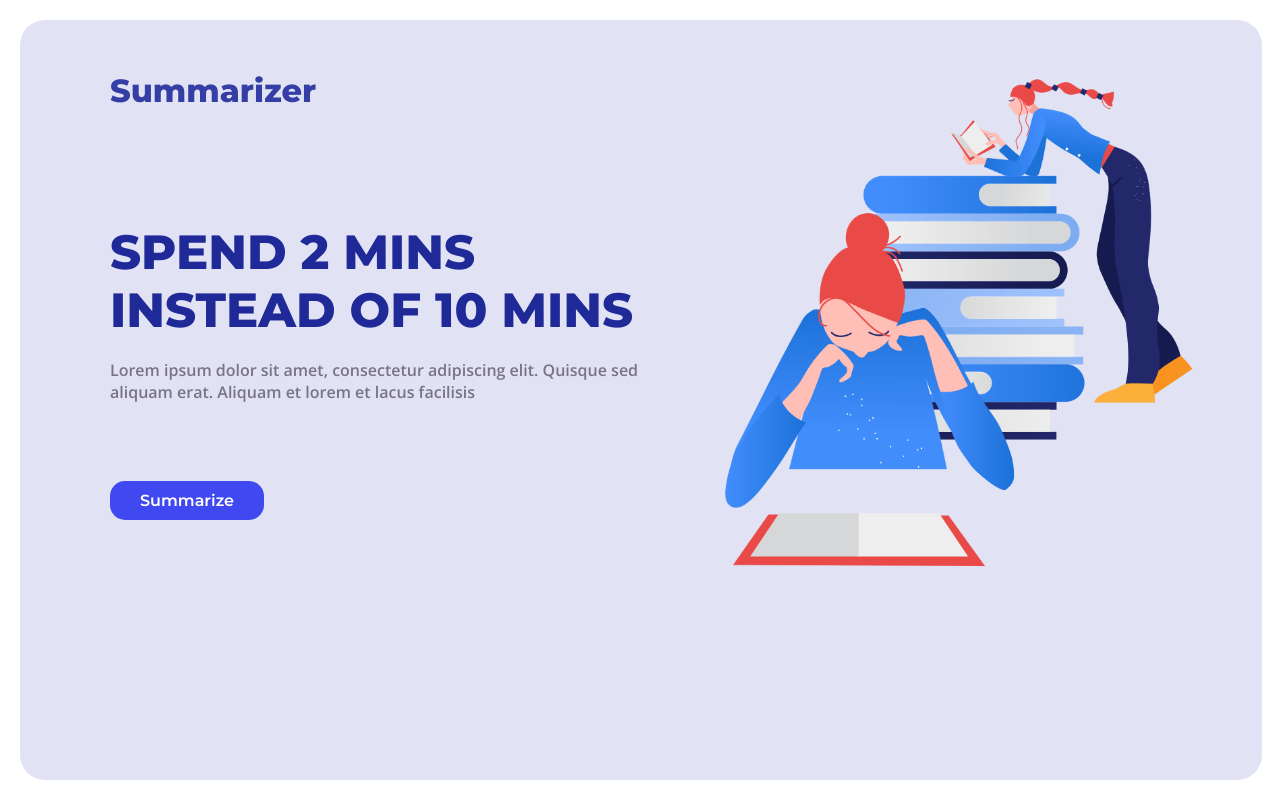
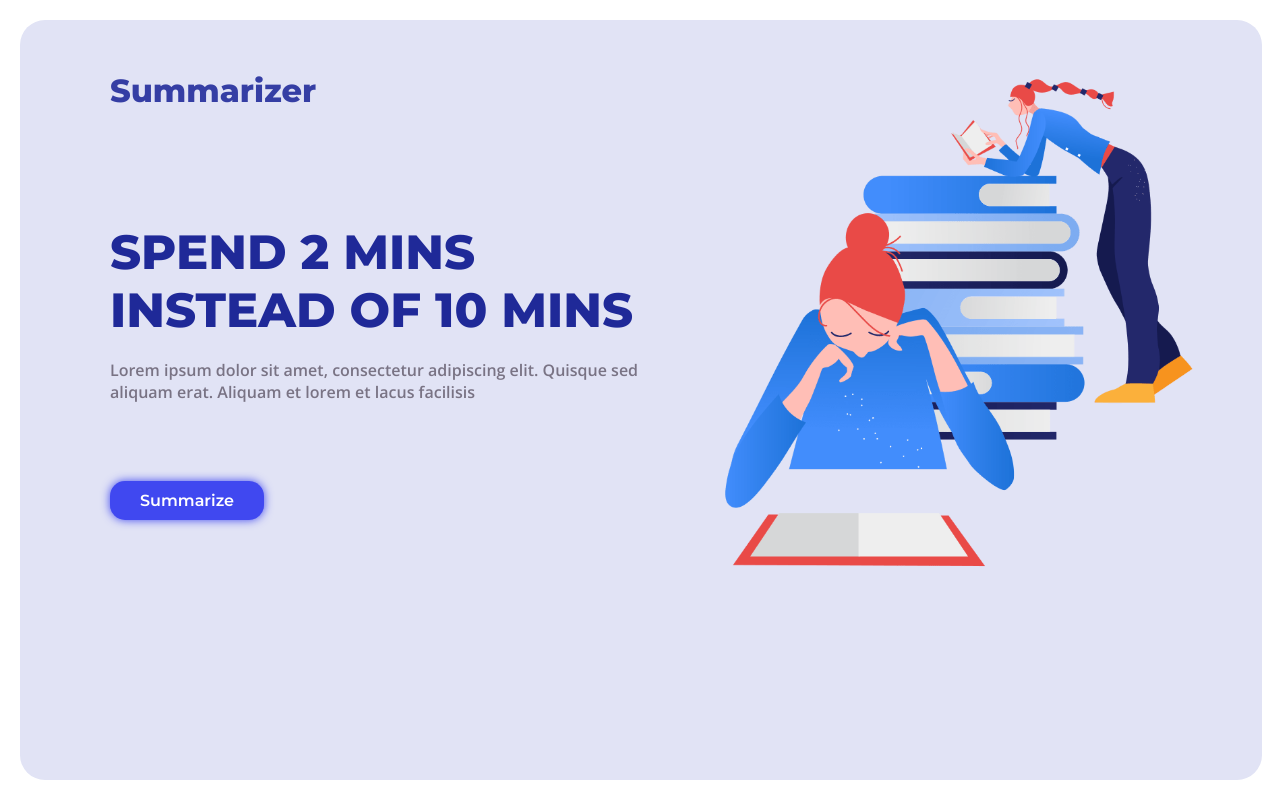
Before and after one commit to MLH-Fellowship/Shortify, a React (Create React App) app in the folder frontend/: page / in a window 1280 px wide. Built offline with nearby package versions, Linux system fonts and the light colour scheme.

Commit message:
👌 IMPROVE: styles

```diff
--- a/frontend/src/styles/frontui.css
+++ b/frontend/src/styles/frontui.css
@@ -28,6 +28,10 @@
     margin: 0;
     color: #353ea4;
     flex: 1;
+}
+
+.heading-frtui h1 {
+    cursor: pointer;
 }
 
 .tagline-frtui {
@@ -64,6 +68,7 @@
     padding: 10px 30px;
     border: none;
     border-radius: 15px;
+    box-shadow: #4048f0 0px 0px 10px;
     transition: all 0.3s;
 }
 
```
